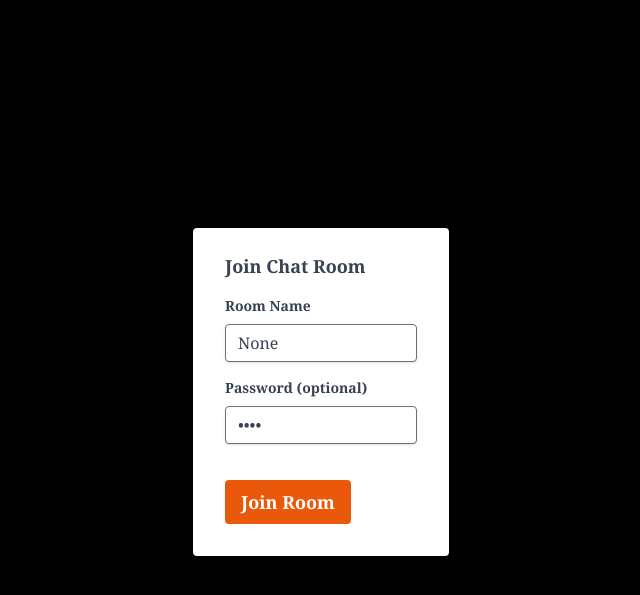
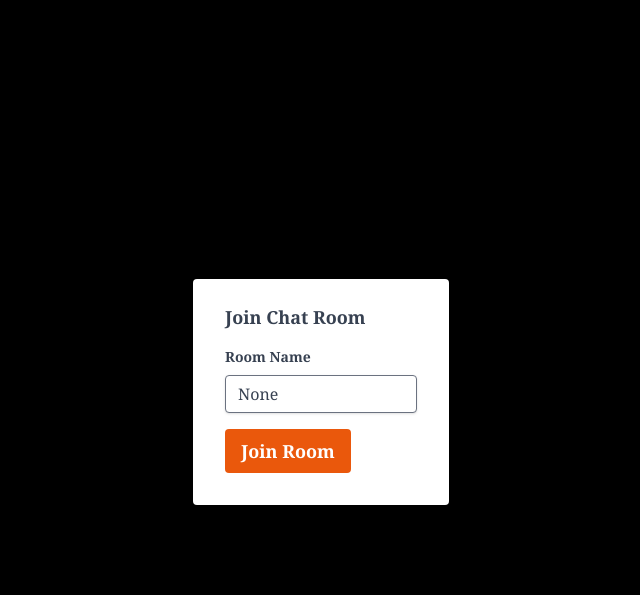
Before and after one commit to JarekPo/yaptyper, a Django app: page /chats/join/ in a window 1280 px wide. Shown: the top 595 px of the page, without its empty margins (319-959 px from the left). Run offline with Django 5.2, Linux system fonts and the light colour scheme; style sheets or scripts are compiled from the project's sources; some libraries are stand-ins or nearby versions.

Commit message:
temporary remove room password

```diff
--- a/yaptyper/templates/chats/create_chatroom.html
+++ b/yaptyper/templates/chats/create_chatroom.html
@@ -24,7 +24,7 @@
             <p class="text-red-500 text-xs italic">{{ error }}</p>
             {% endfor %}
         </div>
-        <div class="mb-6">
+        <!-- <div class="mb-6">
             <label class="block text-gray-700 text-sm font-bold mb-2" for="password">Password (optional)</label>
             <input
                 class="shadow appearance-none border rounded w-full py-2 px-3 text-gray-700 mb-3 leading-tight focus:outline-none focus:shadow-outline"
@@ -32,7 +32,7 @@
             {% for error in form.password.errors %}
             <p class="text-red-500 text-xs italic">{{ error }}</p>
             {% endfor %}
-        </div>
+        </div> -->
         <div class="flex items-center justify-between">
             <button type="submit"
                 class="text-lg bg-orange-600 hover:bg-orange-400 text-white font-bold py-2 px-4 rounded focus:outline-none focus:shadow-outline">Create
--- a/yaptyper/templates/chats/join_chatroom.html
+++ b/yaptyper/templates/chats/join_chatroom.html
@@ -24,7 +24,7 @@
             <p class="text-red-500 text-xs italic">{{ error }}</p>
             {% endfor %}
         </div>
-        <div class="mb-6">
+        <!-- <div class="mb-6">
             <label class="block text-gray-700 text-sm font-bold mb-2" for="password">Password (optional)</label>
             <input
                 class="shadow appearance-none border rounded w-full py-2 px-3 text-gray-700 mb-3 leading-tight focus:outline-none focus:shadow-outline"
@@ -32,7 +32,7 @@
             {% for error in form.password.errors %}
             <p class="text-red-500 text-xs italic">{{ error }}</p>
             {% endfor %}
-        </div>
+        </div> -->
         <div class="flex items-center justify-between">
             <button type="submit"
                 class="text-lg bg-orange-600 hover:bg-orange-400 text-white font-bold py-2 px-4 rounded focus:outline-none focus:shadow-outline">Join
```
